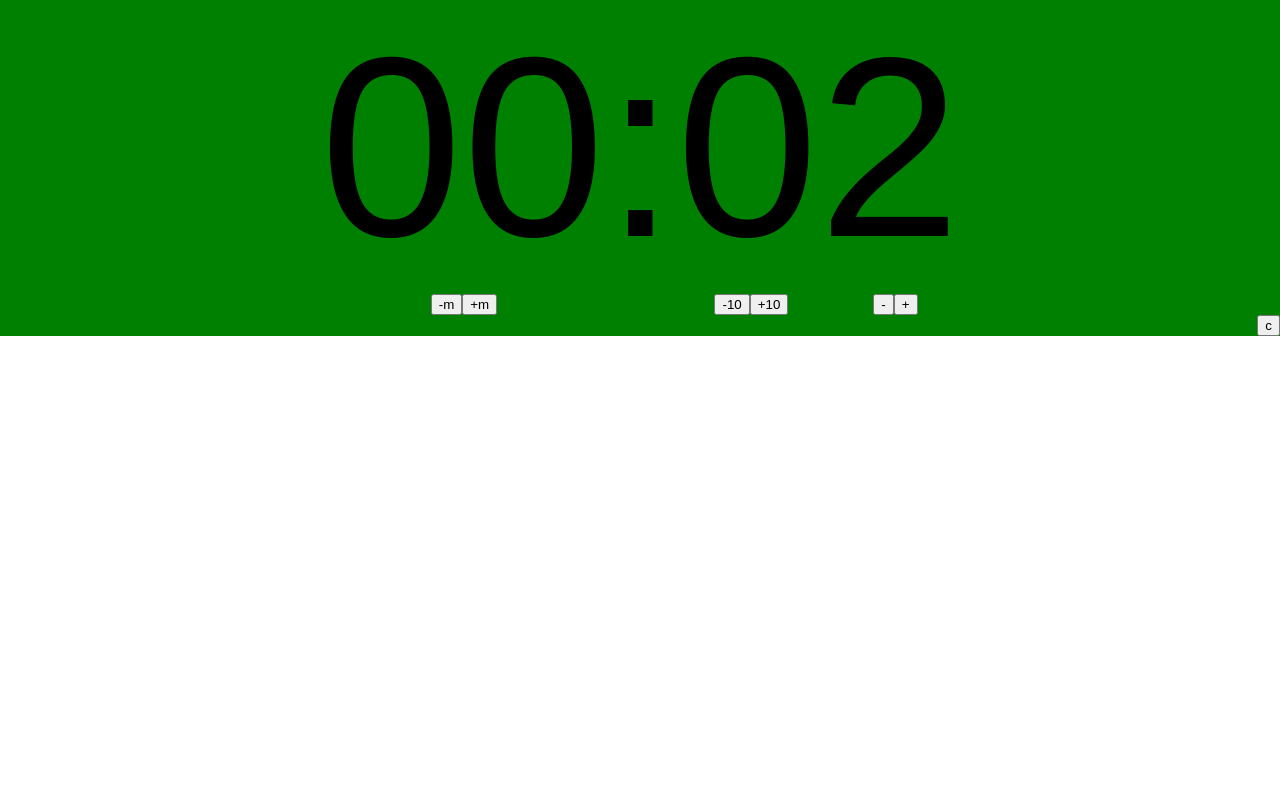
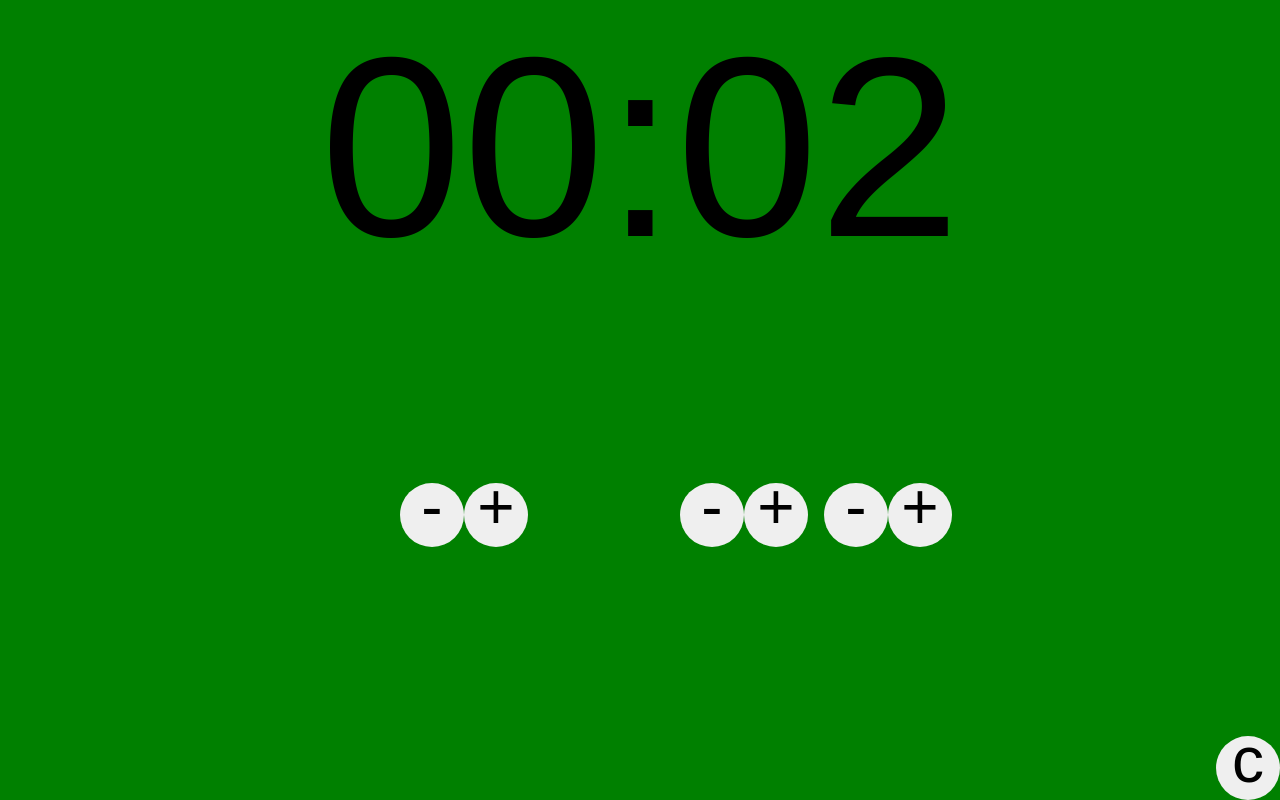
Before and after one commit to iamdavehawkins/standuptimer, a React (Create React App) app: page / in a window 1280 px wide. Built offline with nearby package versions, Linux system fonts and the light colour scheme.

Commit message:
add style for buttons

```diff
--- a/src/App.css
+++ b/src/App.css
@@ -1,3 +1,11 @@
+html, body {
+  height: 100%;
+}
+
+#root {
+  height: 100%;
+}
+
 #timerValues {
   text-align: center;
   font-family: Haettenschweiler, 'Arial Narrow Bold', sans-serif;
--- a/src/App.js
+++ b/src/App.js
@@ -4,10 +4,14 @@ import './App.css';
 import Timer from './Timer.js';
 require('./App.css');
 
+const appStyle = {
+  height: '100%'
+}
+
 class App extends Component {
   render() {
     return (
-      <div className="App">
+      <div className="App" style={ appStyle }>
         <Timer minutes='0' seconds='2'/>
       </div>
     );
--- a/src/SetTimerButton.js
+++ b/src/SetTimerButton.js
@@ -1,10 +1,29 @@
 import React from 'react';
+
+const buttonStyle = {
+  display: 'flex',
+  justifyContent: 'center',
+  borderRadius: '50%',
+  border: 'none',
+  height: '5vw',
+  width: '5vw',
+  fontSize: '5vw',
+  padding: '0px',
+  outlineWidth: 0
+}
+
+const textStyle = {
+  display: 'relative',
+  transform: 'TranslateY(-1vw)'
+}
 
 export class SetTimerButton extends React.Component {
 
   render () {
     return (
-      <button onClick={ this.props.handler }> { this.props.children } </button>
+      <button style={ buttonStyle } onClick={ this.props.handler }>
+        <text style={ textStyle }>{ this.props.children }</text>
+      </button>
     );
   }
 }
--- a/src/Timer.js
+++ b/src/Timer.js
@@ -216,9 +216,10 @@ export class Timer extends React.Component {
       backgroundColor: this.state.status === 2 ? 'green' : this.state.status === 1 ? 'yellow' : this.state.status === 3 ? 'brown' : 'red',
       display: 'flex',
       alignItems: 'center',
-      justifyContent: 'center',
+      justifyContent: 'space-between',
       flexDirection: 'column',
-      outlineWidth: 0
+      outlineWidth: 0,
+      height: '100%'
     })
   }
 
@@ -233,20 +234,20 @@ export class Timer extends React.Component {
             <span />
           </div> */}
           <div id="minuteButtons">
-            <div class="adjusterPair">
-              <SetTimerButton handler={ this.decrementMinutes }> -m </SetTimerButton>
-              <SetTimerButton handler={ this.incrementMinutes }> +m </SetTimerButton>
+            <div className="adjusterPair">
+              <SetTimerButton handler={ this.decrementMinutes }> - </SetTimerButton>
+              <SetTimerButton handler={ this.incrementMinutes }> + </SetTimerButton>
             </div>
           </div>
           {/* <div class="adjusterPair">
             <span />
           </div> */}
           <div id="secondButtons">
-            <div class="adjusterPair">
-              <SetTimerButton handler={ this.decrementTenSeconds }> -10 </SetTimerButton>
-              <SetTimerButton handler={ this.incrementTenSeconds }> +10 </SetTimerButton>
+            <div className="adjusterPair">
+              <SetTimerButton handler={ this.decrementTenSeconds }> - </SetTimerButton>
+              <SetTimerButton handler={ this.incrementTenSeconds }> + </SetTimerButton>
             </div>
-            <div class="adjusterPair">
+            <div className="adjusterPair">
               <SetTimerButton handler={ this.decrementSeconds }> - </SetTimerButton>
               <SetTimerButton handler={ this.incrementSeconds }> + </SetTimerButton>
             </div>
```
